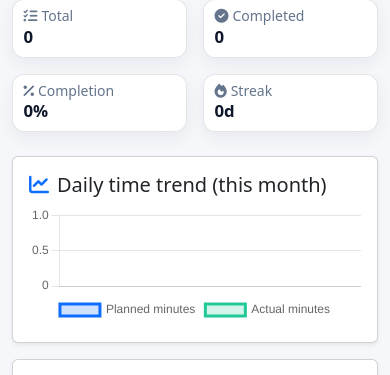
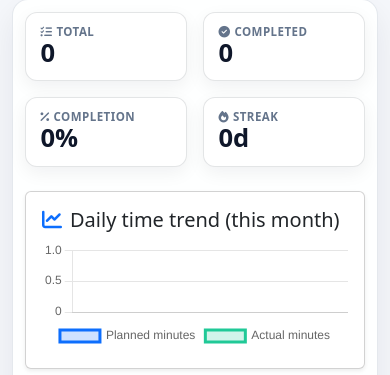
Before and after one commit to elivergara/Focused-Time-Tracker, a Django app: page /app/ in a window 390 px wide. Shown: the part 745-1120 px from the top of the page. Run offline with Django 5.2, Linux system fonts and the light colour scheme; the visitor is signed in with stand-in values (Sample User, id 1); data that the repository does not hold is empty; style sheets or scripts are compiled from the project's sources.

Commit message:
Refine dashboard shell and KPI hierarchy; fix Monthly label

```diff
--- a/static/scss/main.scss
+++ b/static/scss/main.scss
@@ -75,14 +75,21 @@ body {
   background: #ffffff;
   border: 1px solid rgba(31, 41, 55, 0.12);
   box-shadow: 0 6px 18px rgba(15, 23, 42, 0.06);
+  padding: 0.8rem 0.9rem;
 }
 
 .kpi-chip-light small {
   color: #64748b;
+  font-size: 0.72rem;
+  font-weight: 700;
+  letter-spacing: 0.04em;
+  text-transform: uppercase;
 }
 
 .kpi-chip-light strong {
   color: #0f172a;
+  font-size: 1.6rem;
+  line-height: 1.1;
 }
 
 .action-panel {
@@ -128,9 +135,17 @@ body {
 }
 
 .dashboard-main {
-  margin-top: -72px;
+  margin-top: -44px;
   position: relative;
   z-index: 5;
+}
+
+.dashboard-shell {
+  background: rgba(255, 255, 255, 0.9);
+  border: 1px solid rgba(148, 163, 184, 0.25);
+  border-radius: 1rem;
+  box-shadow: 0 14px 34px rgba(15, 23, 42, 0.08);
+  padding: 1rem;
 }
 
 .navbar .nav-link {
@@ -221,6 +236,9 @@ body {
   .dashboard-main {
     margin-top: 0;
   }
+  .dashboard-shell {
+    padding: 0.75rem;
+  }
   .action-grid {
     grid-template-columns: 1fr;
   }
--- a/templates/core/home.html
+++ b/templates/core/home.html
@@ -15,7 +15,7 @@
           <div class="action-grid">
             <a href="{% url 'checkin_create' %}" class="btn btn-primary action-btn action-btn-uniform"><i class="fa-solid fa-plus me-2"></i>Daily Focus Log</a>
             <a href="{% url 'focus_category_manage' %}" class="btn btn-warning text-dark action-btn action-btn-uniform"><i class="fa-solid fa-layer-group me-2"></i>Focus Categories</a>
-            <a href="{% url 'monthly_summary' %}" class="btn btn-dark action-btn action-btn-uniform"><i class="fa-solid fa-chart-line me-2"></i>Monttly Report</a>
+            <a href="{% url 'monthly_summary' %}" class="btn btn-dark action-btn action-btn-uniform"><i class="fa-solid fa-chart-line me-2"></i>Monthly Report</a>
           </div>
         </div>
 
@@ -38,6 +38,7 @@
 </header>
 
 <section class="container dashboard-main pb-4">
+  <div class="dashboard-shell">
   <div class="row g-3 mb-4 kpi-dashboard-row">
     <div class="col-6 col-lg-3"><div class="kpi-chip kpi-chip-light"><small><i class="fa-solid fa-list-check me-1"></i>Total</small><strong>{{ summary.total|default:0 }}</strong></div></div>
     <div class="col-6 col-lg-3"><div class="kpi-chip kpi-chip-light"><small><i class="fa-solid fa-circle-check me-1"></i>Completed</small><strong>{{ summary.completed|default:0 }}</strong></div></div>
@@ -103,6 +104,7 @@
     <tr><td colspan="6" class="text-center py-4">No Focus Sessions yet. Create your first daily log.</td></tr>
   {% endfor %}
   </tbody></table></div></div>
+  </div>
 </section>
 
 {{ trend_labels|json_script:"trend-labels" }}
```
